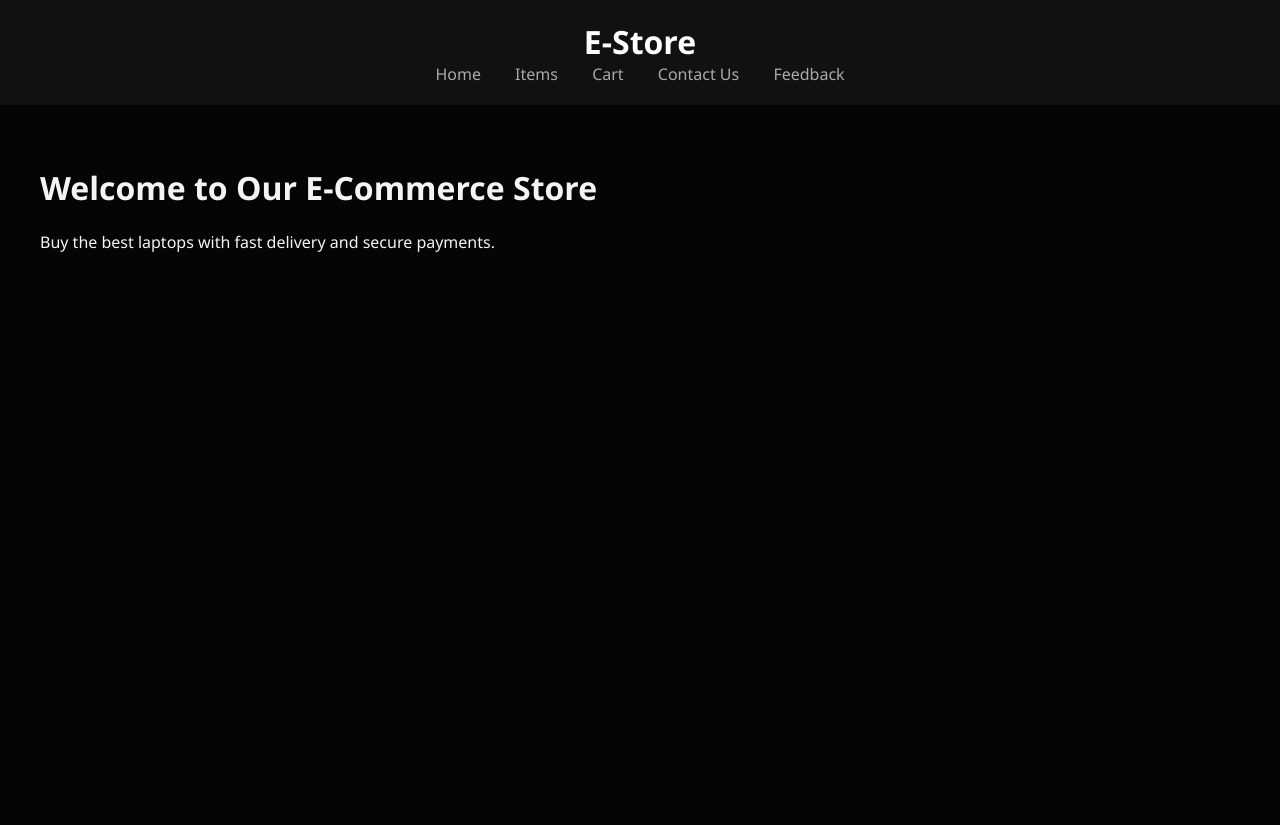
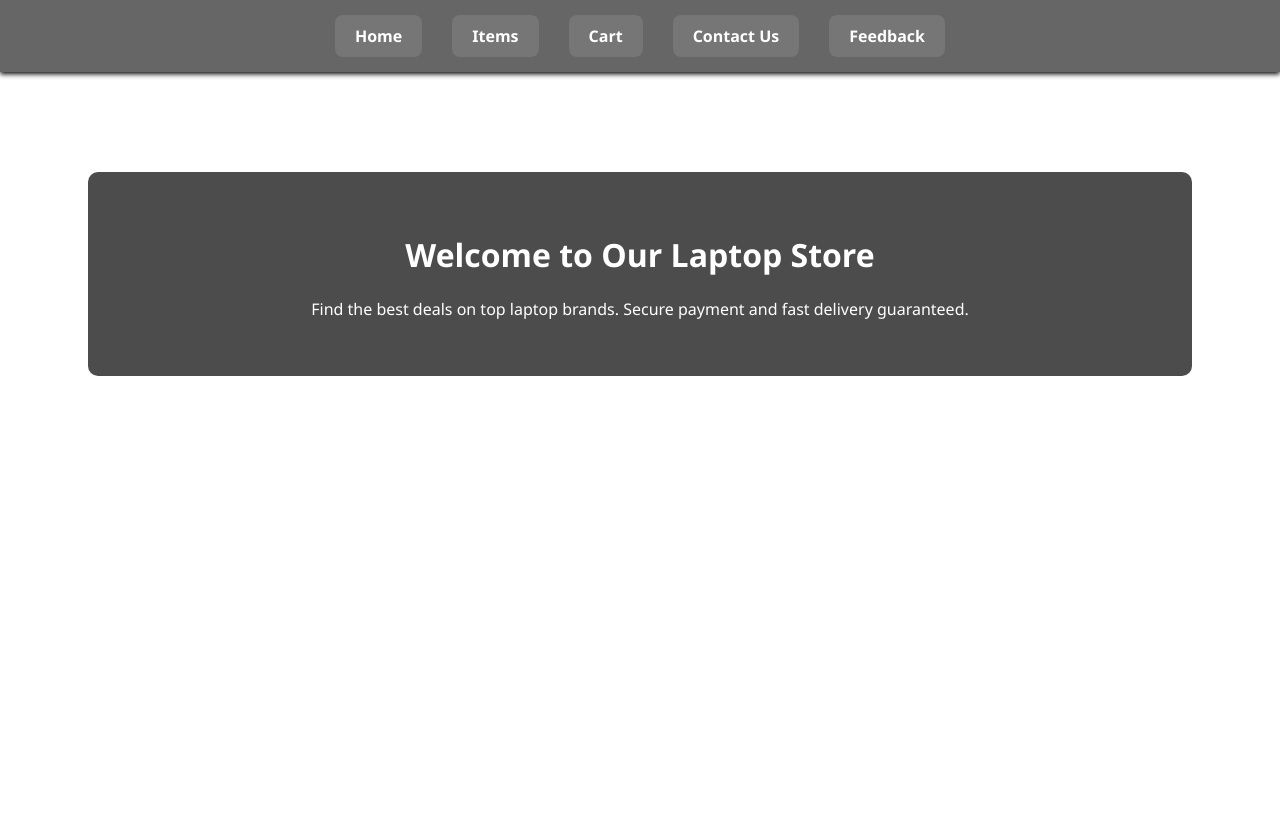
Before and after one commit to hammadawan007/python-scripts, a Flask app: page / in a window 1280 px wide. After the commit the page ends 376 px from the top, so only its background shows below. Run offline with Flask 3, Linux system fonts and the light colour scheme.

Commit message:
Updated Home Page

```diff
--- a/static/style.css
+++ b/static/style.css
@@ -1,58 +1,13 @@
+/* General Body Styling */
 body {
   font-family: 'Segoe UI', sans-serif;
   background-size: cover;
   background-repeat: no-repeat;
   background-attachment: fixed;
-  color: #f4f4f4;
+  background-position: center;
+  color: #fff;
   margin: 0;
   padding: 0;
-  background-color: #121212;
-}
-
-header {
-    background-color: #111;
-    padding: 20px;
-    text-align: center;
-}
-
-header h1 {
-    margin: 0;
-    color: #fff;
-}
-
-nav a {
-    margin: 0 15px;
-    color: #aaa;
-    text-decoration: none;
-}
-
-nav a:hover {
-    color: #fff;
-}
-
-main {
-    padding: 40px;
-    background: rgba(0, 0, 0, 0.7);
-    min-height: 80vh;
-}
-body.home {
-  background-image: url('https://images.pexels.com/photos/1181357/pexels-photo-1181357.jpeg');
-}
-
-body.items {
-  background-image: url('https://images.pexels.com/photos/18105/pexels-photo.jpg');
-}
-
-body.cart {
-  background-image: url('https://images.pexels.com/photos/5632402/pexels-photo-5632402.jpeg');
-}
-
-body.checkout {
-  background-image: url('https://images.pexels.com/photos/2988232/pexels-photo-2988232.jpeg');
-}
-
-body.contact {
-  background-image: url('https://images.pexels.com/photos/8867433/pexels-photo-8867433.jpeg');
 }
 .grid-container {
   display: grid;
@@ -97,12 +52,72 @@ body.contact {
   background-color: #005fa3;
 }
 
+/* Background for home */
 body.home {
   background-image: url('https://images.pexels.com/photos/1181357/pexels-photo-1181357.jpeg');
-  background-size: cover;
-  background-repeat: no-repeat;
-  background-attachment: fixed;
-  background-position: center;
+}
+/* Page Content Wrapper */
+.container {
+  background-color: rgba(0, 0, 0, 0.7);
+  padding: 40px;
+  margin: 100px auto;
+  width: 80%;
+  border-radius: 10px;
+  text-align: center;
+}
+
+/* Cart Table */
+.cart-table {
+  width: 100%;
+  border-collapse: collapse;
+  margin-top: 20px;
+}
+
+.cart-table th, .cart-table td {
+  padding: 10px;
+  border-bottom: 1px solid #777;
+  text-align: center;
+}
+
+.checkout-btn {
+  padding: 10px 25px;
+  background-color: #28a745;
+  color: white;
+  text-decoration: none;
+  border-radius: 8px;
+}
+
+.checkout-btn:hover {
+  background-color: #1e7e34;
+}
+/* Navigation Bar */
+.navbar {
+  display: flex;
+  justify-content: center;
+  align-items: center;
+  gap: 30px;
+  background-color: rgba(0, 0, 0, 0.6);
+  padding: 15px 0;
+  position: sticky;
+  top: 0;
+  z-index: 100;
+  box-shadow: 0 2px 5px #000;
+}
+
+.nav-link {
+  text-decoration: none;
+  color: #ffffff;
+  padding: 10px 20px;
+  border-radius: 8px;
+  transition: background-color 0.3s, transform 0.3s;
+  font-weight: bold;
+  background-color: rgba(255, 255, 255, 0.1);
+}
+
+.nav-link:hover {
+  background-color: #00bcd4;
+  color: #000;
+  transform: scale(1.05);
 }
 
 .feedback {
--- a/templates/base.html
+++ b/templates/base.html
@@ -5,19 +5,21 @@
   <title>E-Commerce App</title>
   <link rel="stylesheet" href="{{ url_for('static', filename='style.css') }}">
 </head>
-<body>
+<body class="{{ page }}">
   <header>
-        <h1>E-Store</h1>
-        <nav>
-            <a href="/">Home</a>
-            <a href="/items">Items</a>
-            <a href="/cart">Cart</a>
-            <a href="/contact">Contact Us</a>
-            <a href="/feedback">Feedback</a>
+    <nav class="navbar">
+      <a href="/" class="nav-link">Home</a>
+      <a href="/items" class="nav-link">Items</a>
+      <a href="/cart" class="nav-link">Cart</a>
+      <a href="/contact" class="nav-link">Contact Us</a>
+      <a href="/feedback" class="nav-link">Feedback</a>
     </nav>
   </header>
-    <main>
+
   {% block content %}{% endblock %}
-    </main>
+
+  <footer style="text-align:center; margin-top:50px;">
+    <p>&copy; 2025 Laptop Store</p>
+  </footer>
 </body>
 </html>
--- a/templates/home.html
+++ b/templates/home.html
@@ -1,5 +1,7 @@
 {% extends 'base.html' %}
 {% block content %}
-<h1>Welcome to Our E-Commerce Store</h1>
-<p>Buy the best laptops with fast delivery and secure payments.</p>
+<div class="container">
+  <h1>Welcome to Our Laptop Store</h1>
+  <p>Find the best deals on top laptop brands. Secure payment and fast delivery guaranteed.</p>
+</div>
 {% endblock %}
```
Also changed, not shown: templates/cart.html (+19 -8 lines), templates/contact.html (+13 -3 lines), templates/items.html (line endings or trailing spaces). Lines whose indentation alone changed are shown as unchanged.
